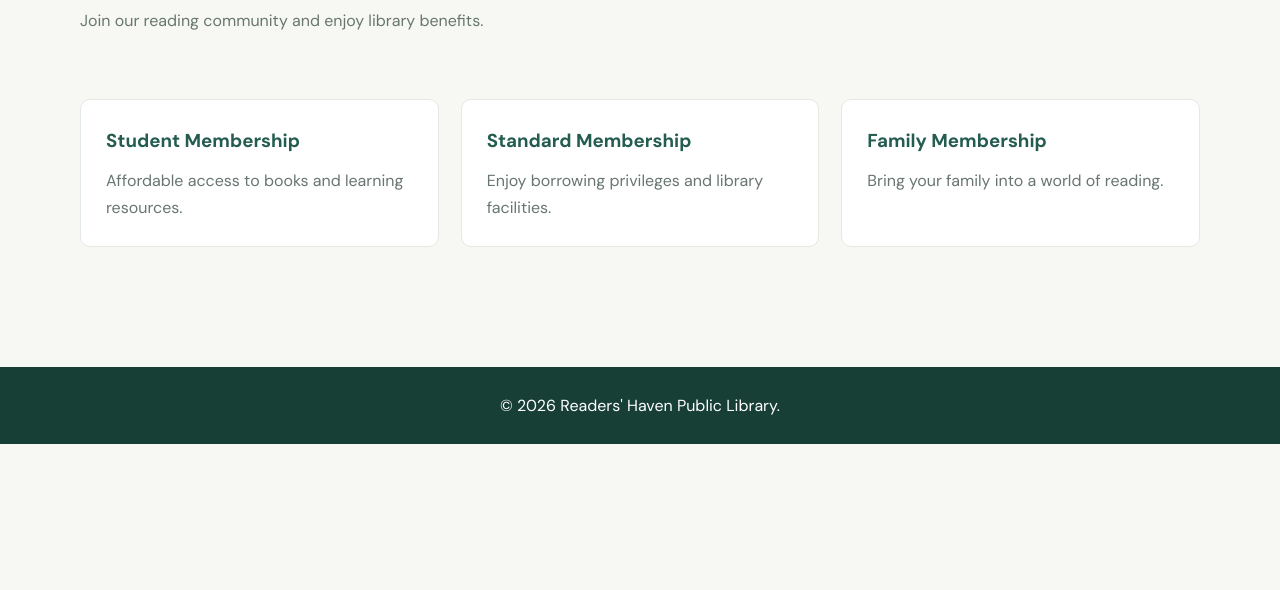
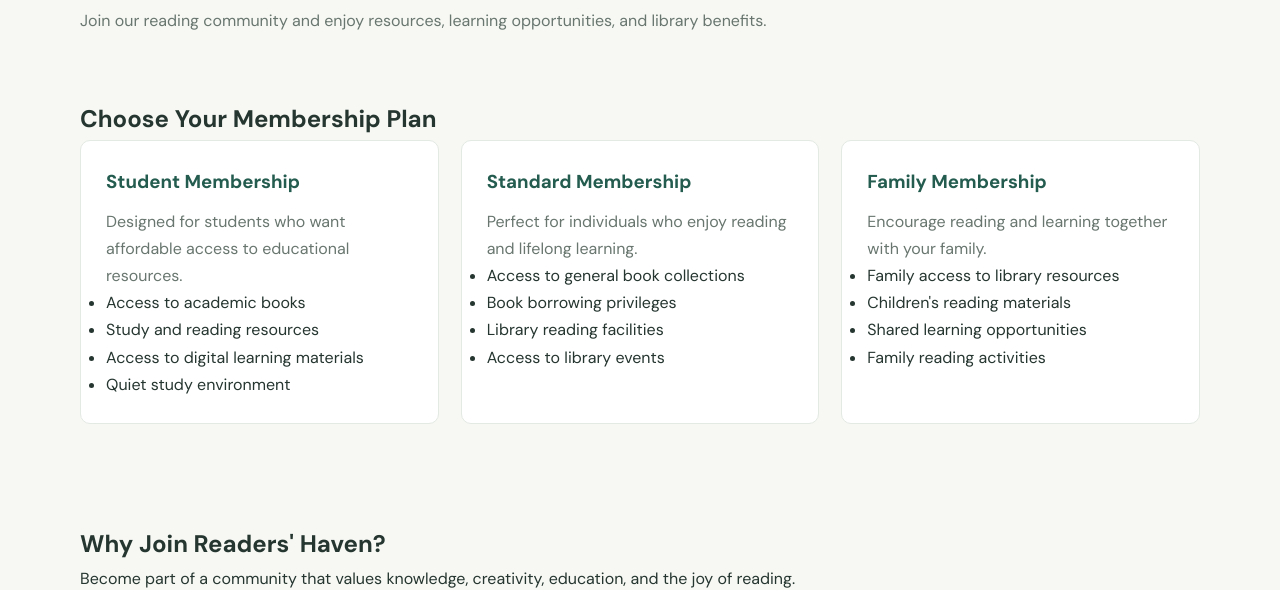
Before and after one commit to imfakharranjha-eng/readers-haven-library, a website: page src/membership.html in a window 1280 px wide. Shown: the part 219-809 px from the top of the page. Drawn offline with nearby package versions, Linux system fonts and the light colour scheme.

Commit message:
feat: improve membership page

```diff
--- a/src/membership.html
+++ b/src/membership.html
@@ -4,6 +4,7 @@
 <head>
   <meta charset="UTF-8">
   <meta name="viewport" content="width=device-width, initial-scale=1.0">
+  <meta name="description" content="Explore Readers' Haven membership plans and discover the benefits of joining our reading community.">
   <title>Membership | Readers' Haven</title>
   <link rel="stylesheet" href="../styles/style.css">
 </head>
@@ -11,28 +12,69 @@
   <header class="site-header">
     <div class="container">
       <a href="index.html" class="logo">Readers' Haven</a>
-      <nav class="main-nav">
+      <nav class="main-nav" aria-label="Main navigation">
         <a href="index.html">Home</a>
         <a href="collections.html">Collections</a>
-        <a href="membership.html">Membership</a>
+        <a href="membership.html" aria-current="page">Membership</a>
         <a href="services.html">Services</a>
         <a href="contact.html">Contact</a>
       </nav>
     </div>
   </header>
+
   <main class="container">
     <section class="page-hero">
       <h1>Become a Member</h1>
-      <p>Join our reading community and enjoy library benefits.</p>
+      <p>Join our reading community and enjoy resources, learning opportunities, and library benefits.</p>
     </section>
+
     <section class="content-section">
+      <h2>Choose Your Membership Plan</h2>
+
       <div class="card-grid">
-        <article class="card"><h3>Student Membership</h3><p>Affordable access to books and learning resources.</p></article>
-        <article class="card"><h3>Standard Membership</h3><p>Enjoy borrowing privileges and library facilities.</p></article>
-        <article class="card"><h3>Family Membership</h3><p>Bring your family into a world of reading.</p></article>
+        <article class="card">
+          <h3>Student Membership</h3>
+          <p>Designed for students who want affordable access to educational resources.</p>
+          <ul>
+            <li>Access to academic books</li>
+            <li>Study and reading resources</li>
+            <li>Access to digital learning materials</li>
+            <li>Quiet study environment</li>
+          </ul>
+        </article>
+
+        <article class="card">
+          <h3>Standard Membership</h3>
+          <p>Perfect for individuals who enjoy reading and lifelong learning.</p>
+          <ul>
+            <li>Access to general book collections</li>
+            <li>Book borrowing privileges</li>
+            <li>Library reading facilities</li>
+            <li>Access to library events</li>
+          </ul>
+        </article>
+
+        <article class="card">
+          <h3>Family Membership</h3>
+          <p>Encourage reading and learning together with your family.</p>
+          <ul>
+            <li>Family access to library resources</li>
+            <li>Children's reading materials</li>
+            <li>Shared learning opportunities</li>
+            <li>Family reading activities</li>
+          </ul>
+        </article>
       </div>
     </section>
+
+    <section class="content-section">
+      <h2>Why Join Readers' Haven?</h2>
+      <p>Become part of a community that values knowledge, creativity, education, and the joy of reading.</p>
+    </section>
   </main>
-  <footer class="site-footer"><p>&copy; 2026 Readers' Haven Public Library.</p></footer>
+
+  <footer class="site-footer">
+    <p>&copy; 2026 Readers' Haven Public Library.</p>
+  </footer>
 </body>
 </html>
```
